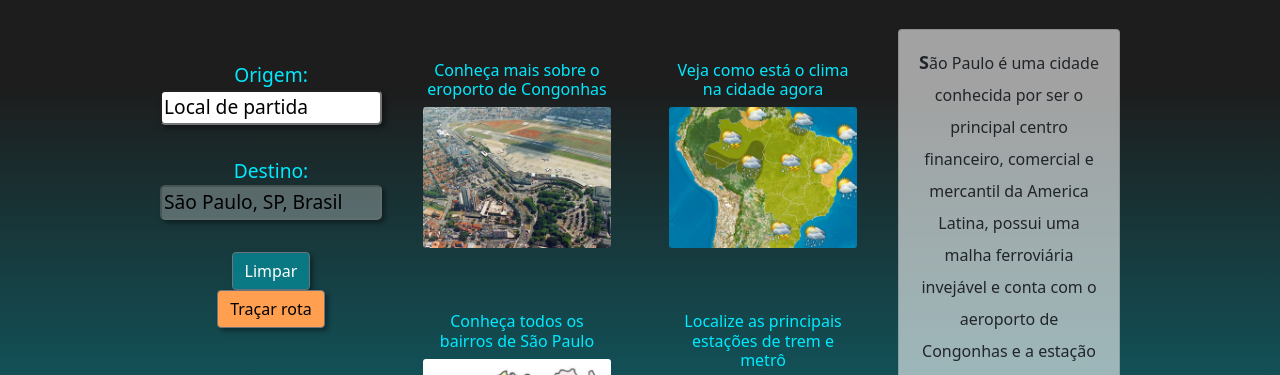
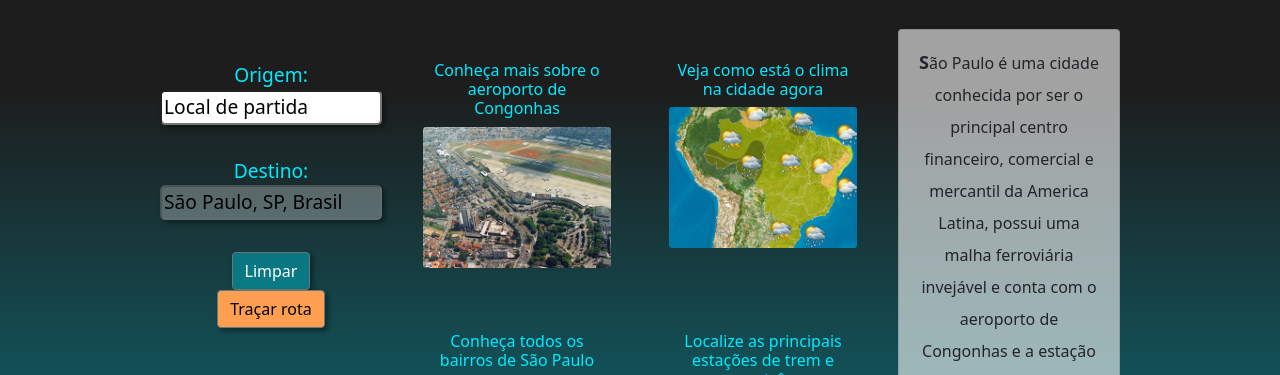
Before and after one commit to CoraLay/GulliverBootstrap, a plain HTML site: page index.html in a window 1280 px wide. Shown: the part 402-777 px from the top of the page. Drawn offline with nearby package versions, Linux system fonts and the light colour scheme.

Commit message:
correções de portugues

```diff
--- a/index.html
+++ b/index.html
@@ -82,7 +82,7 @@
           <div class="col-md-6">
             <div class="card">
               <div class="card-body">
-                <h2 class="card-title">Conheça mais sobre o eroporto de Congonhas</h2>
+                <h2 class="card-title">Conheça mais sobre o aeroporto de Congonhas</h2>
                 <a href="#"><img class="card-img" src="img/congonhas.jpg" alt="Fotografia do aeroporto de Congonhas"></a>
               </div>
             </div>
```
Also changed, not shown: 1 other file.
